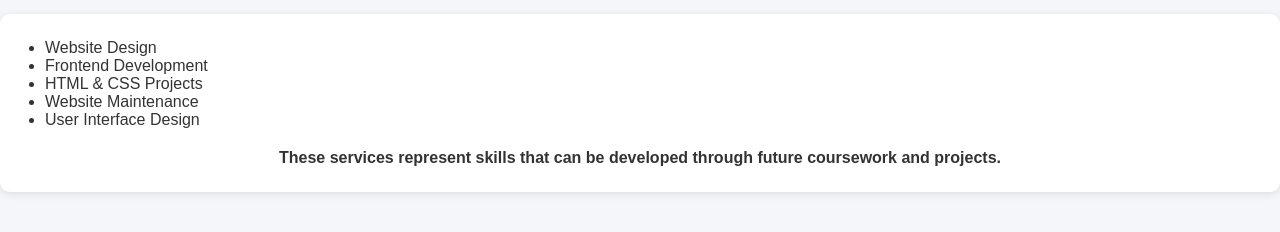
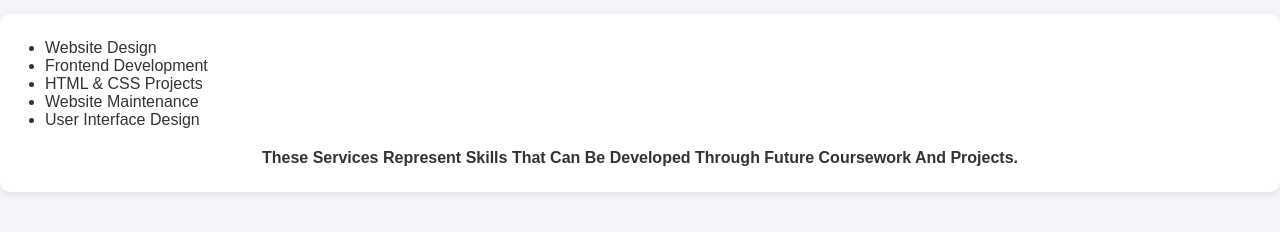
Before and after one commit to Ddoulf/team-website, a plain HTML site: page services.html in a window 1280 px wide. Shown: the part 86-318 px from the top of the page. Drawn offline with Linux system fonts and the light colour scheme.

Commit message:
Update services page

```diff
--- a/services.html
+++ b/services.html
@@ -28,8 +28,8 @@
         </ul>
 
         <p>
-            These services represent skills that can be developed
-            through future coursework and projects.
+            These Services Represent Skills That Can Be Developed
+            Through Future Coursework And Projects.
         </p>
     </div>
 </main>
```
